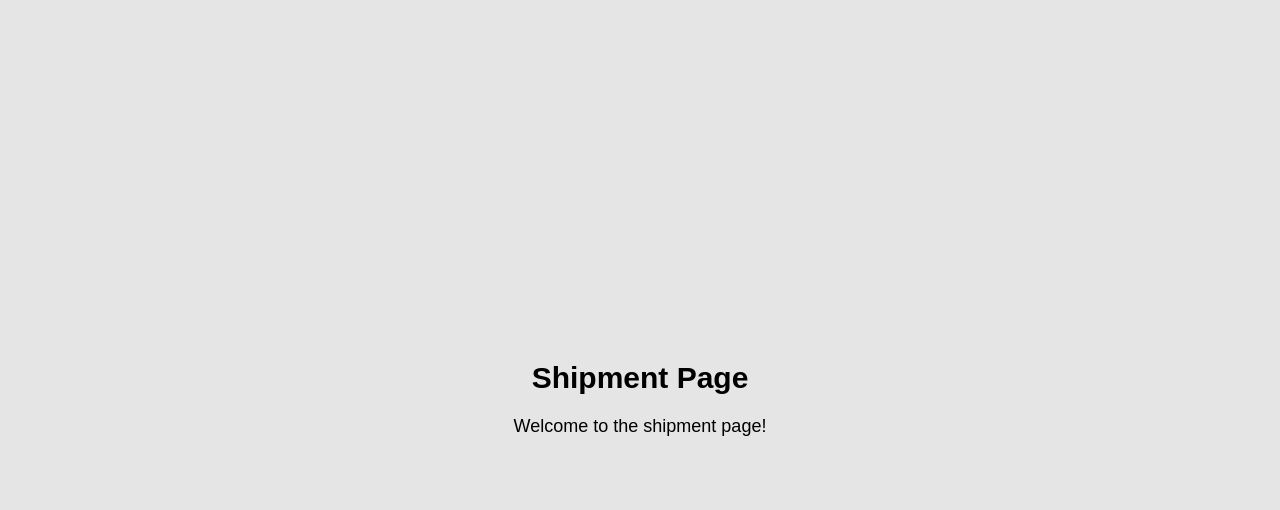
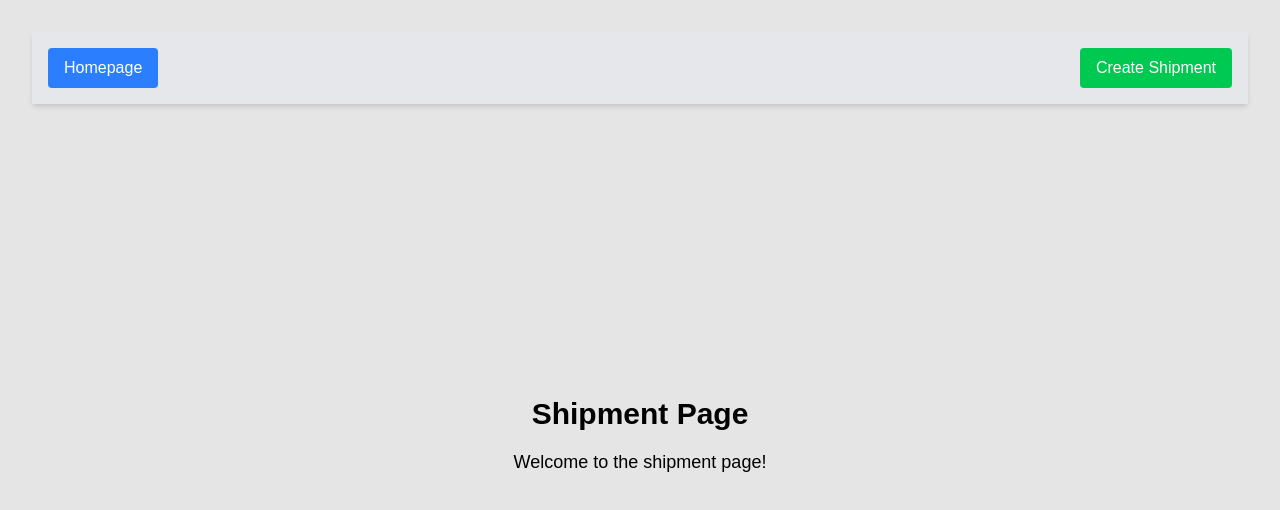
Before and after one commit to AlketKuehne/aquavinci, a Next.js app: page /shipment in a window 1280 px wide. Shown: the top 510 px of the page. Built offline with nearby package versions, Linux system fonts and the light colour scheme.

Commit message:
added a bar

```diff
--- a/app/shipment/page.tsx
+++ b/app/shipment/page.tsx
@@ -1,8 +1,24 @@
+import Link from "next/link";
+
 export default function ShipmentPage() {
-    return (
-      <div className="flex flex-col items-center justify-center min-h-screen p-8">
+  return (
+    <div className="flex flex-col items-center min-h-screen p-8">
+
+      {/* Navigation Leiste */}
+      <nav className="w-full flex justify-between items-center p-4 bg-gray-200 shadow-md">
+        <Link href="/" className="px-4 py-2 bg-blue-500 text-white rounded hover:bg-blue-600">
+          Homepage
+        </Link>
+        <Link href="/shipment" className="px-4 py-2 bg-green-500 text-white rounded hover:bg-green-600">
+          Create Shipment
+        </Link>
+      </nav>
+
+      {/* Seiteninhalt */}
+      <div className="flex flex-col items-center justify-center flex-grow">
         <h1 className="text-3xl font-bold">Shipment Page</h1>
         <p className="mt-4 text-lg">Welcome to the shipment page!</p>
       </div>
-    );
-  }
+    </div>
+  );
+}
```
